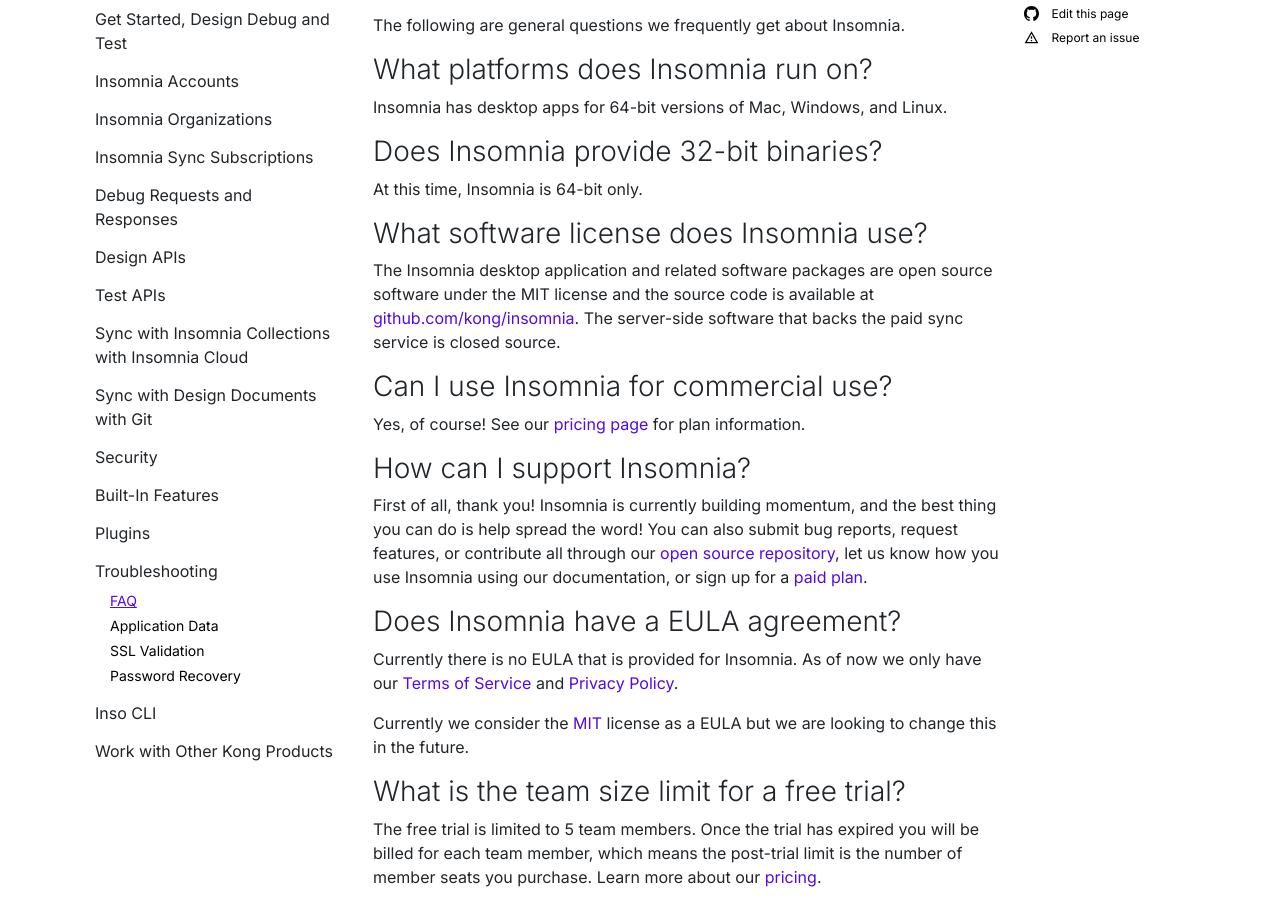
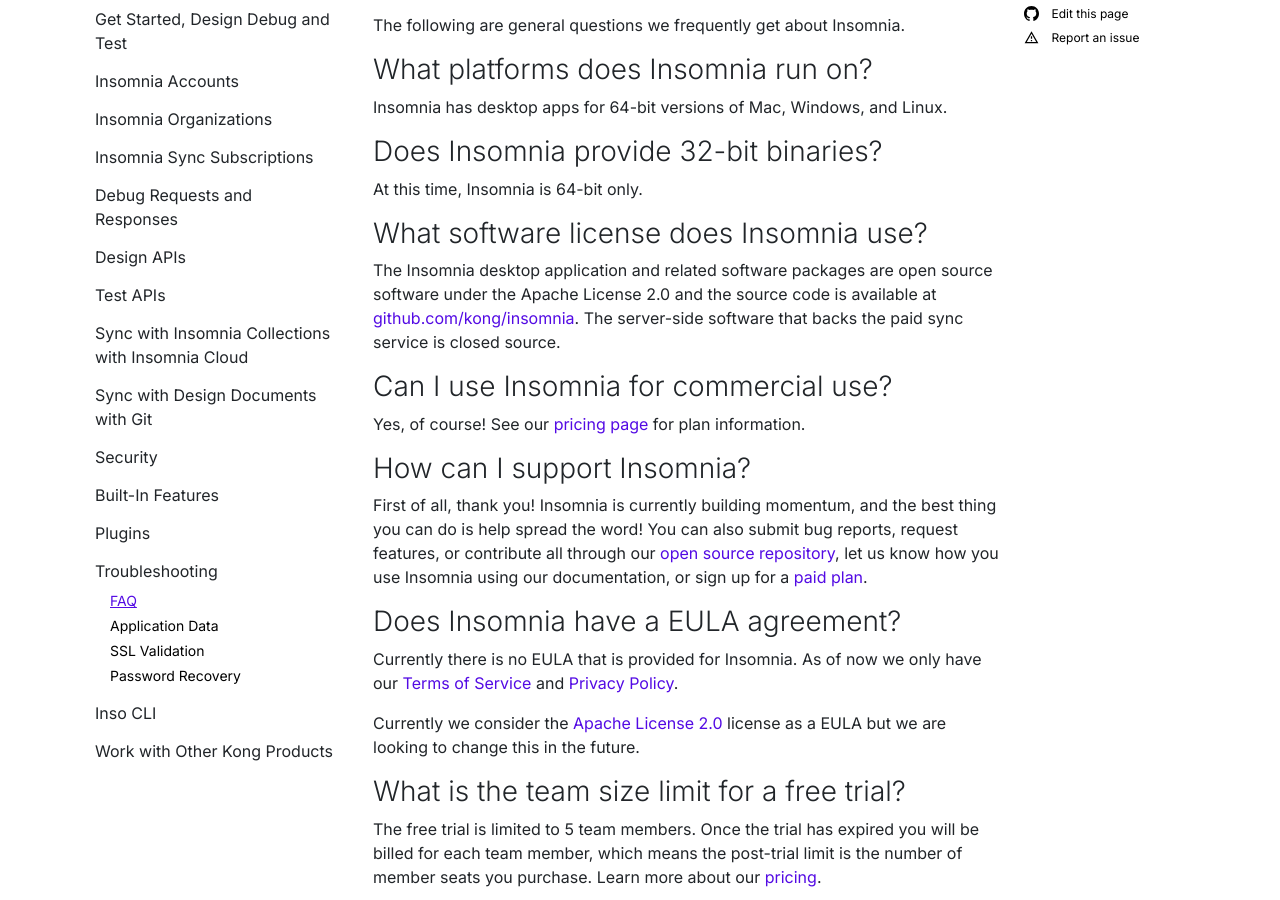
Before and after one commit to Kong/insomnia-docs, a Jekyll site: the page built from docs/insomnia/faq.md, in a window 1280 px wide and 900 px high, scrolled down 292 px. Built offline with Jekyll 4.4.1, drawn with Linux system fonts in a browser that asks for light colours; comment, search, counter and statistics services are not loaded.

Commit message:
chore: update refs to license [INS-3273]

```diff
--- a/docs/insomnia/faq.md
+++ b/docs/insomnia/faq.md
@@ -23,7 +23,7 @@
 
 ### What software license does Insomnia use?
 
-The Insomnia desktop application and related software packages are open source software under the MIT license and the source code is available at [github.com/kong/insomnia](https://github.com/Kong/insomnia). The server-side software that backs the paid sync service is closed source.
+The Insomnia desktop application and related software packages are open source software under the Apache License 2.0 and the source code is available at [github.com/kong/insomnia](https://github.com/Kong/insomnia). The server-side software that backs the paid sync service is closed source.
 
 ### Can I use Insomnia for commercial use?
 
@@ -37,7 +37,7 @@
 
 Currently there is no EULA that is provided for Insomnia. As of now we only have our [Terms of Service](https://insomnia.rest/terms) and [Privacy Policy](https://insomnia.rest/privacy).
 
-Currently we consider the [MIT](https://opensource.org/licenses/MIT) license as a EULA but we are looking to change this in the future.
+Currently we consider the [Apache License 2.0](https://opensource.org/license/apache-2-0/) license as a EULA but we are looking to change this in the future.
 
 ### What is the team size limit for a free trial?
 
```
Also changed, not shown: docs/LICENSE.txt.
